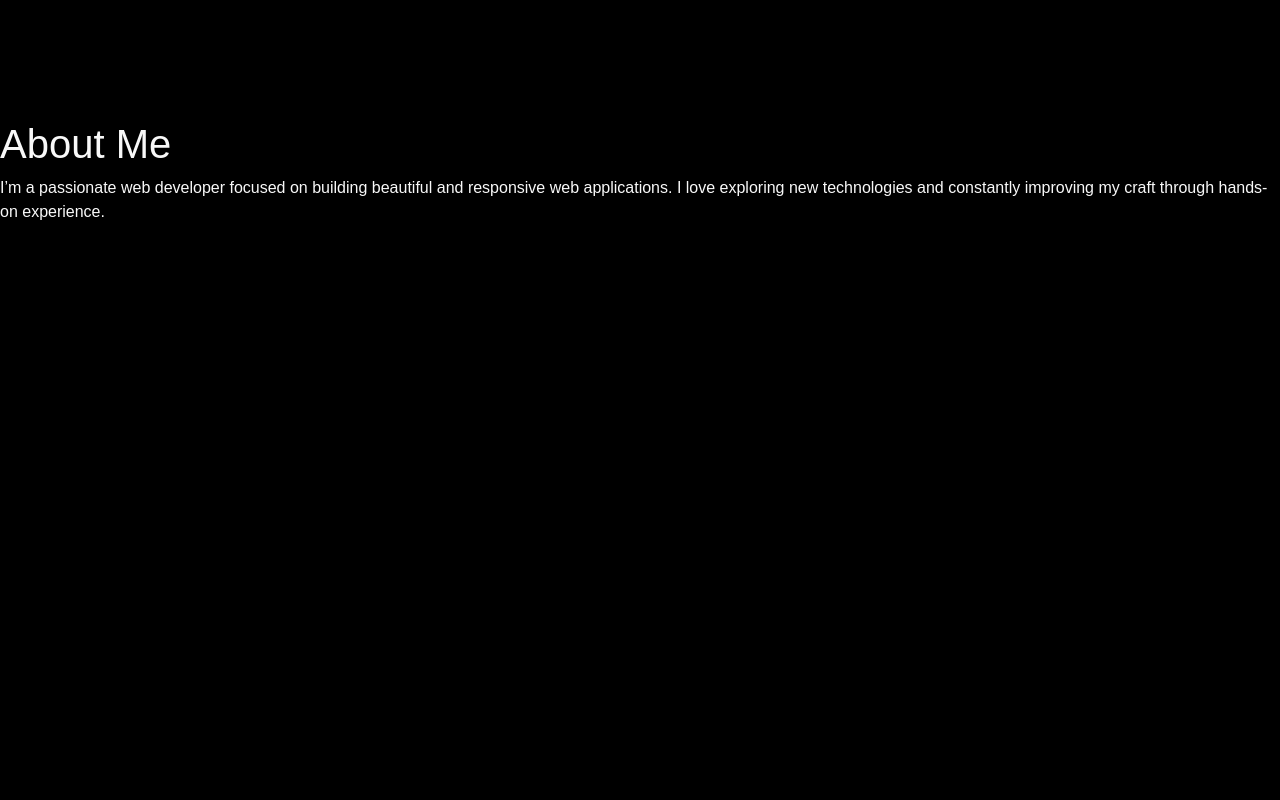
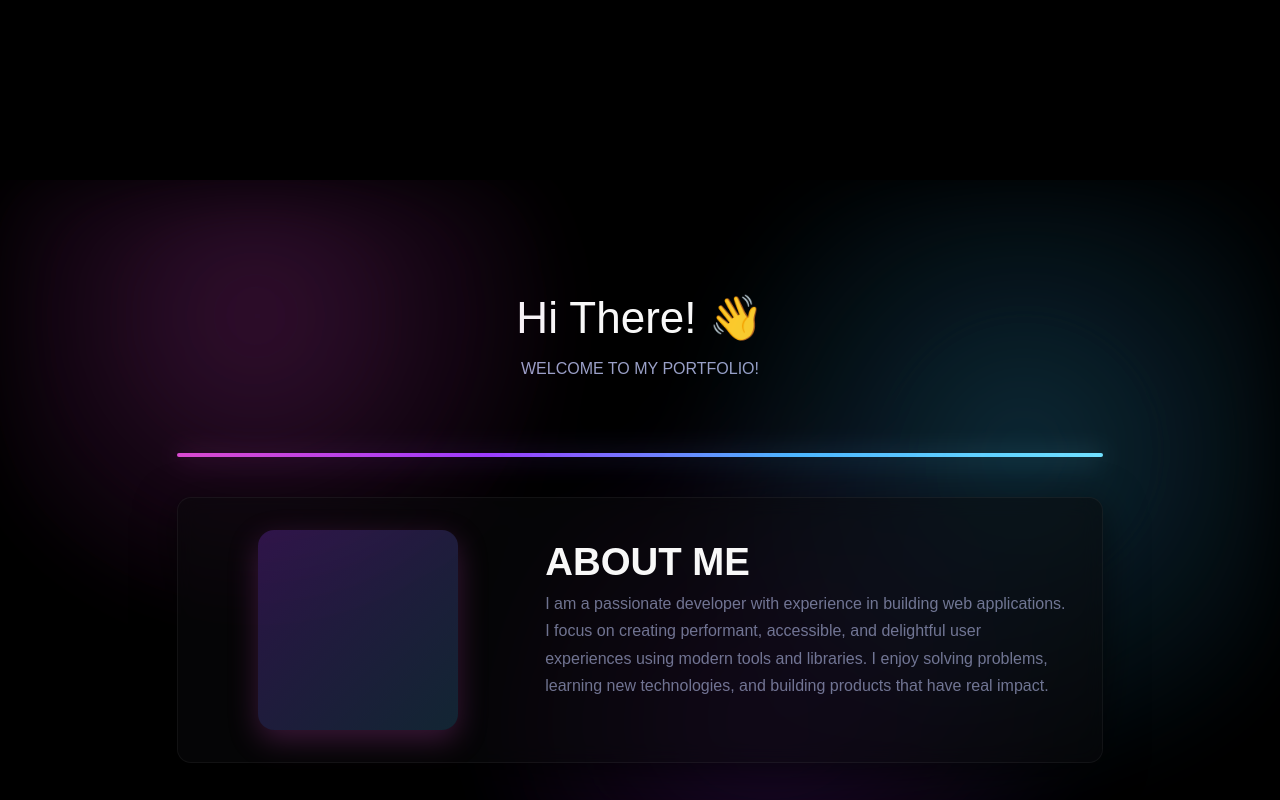
Before and after one commit to SathishWebDeveloper/Sathishkumar-Portfolio, a React (Vite) app: page / in a window 1280 px wide. Shown: the part 680-1480 px from the top of the page. Built offline with nearby package versions, Linux system fonts and the light colour scheme.

Commit message:
about section implemented

```diff
--- a/src/App.jsx
+++ b/src/App.jsx
@@ -33,18 +33,19 @@ export default function App() {
   }, [darkMode]);
 
   const savedTheme = localStorage.getItem("theme") || "light";
-if (savedTheme === "dark") {
+  if (savedTheme === "dark") {
   document.documentElement.classList.add("dark");
-}
+  }
 
 
   return (
     <>
-      {loading ? (
+    {/* <>
+          {loading ? (
         <Loader />
       ) : (
         <div>
-          {/* <Navbar darkMode={darkMode} setDarkMode={setDarkMode} /> */}
+          <Navbar darkMode={darkMode} setDarkMode={setDarkMode} />
           <Home />
           <About />
           <Experience />
@@ -53,6 +54,16 @@ if (savedTheme === "dark") {
           <Contact />
         </div>
       )}
+    </> */}
+        <div>
+          <Navbar darkMode={darkMode} setDarkMode={setDarkMode} />
+          <Home />
+          <About />
+          <Experience />
+          <Projects />
+          <Skills />
+          <Contact />
+        </div>
     </>
   );
 }
--- a/src/sections/About.jsx
+++ b/src/sections/About.jsx
@@ -1,22 +1,58 @@
-import React from "react";
-import { motion } from "framer-motion";
+import React, { useRef } from "react";
+import { Container, Row, Col } from "react-bootstrap";
+import { motion, useScroll, useTransform } from "framer-motion";
 
 export default function About() {
+  const sectionRef = useRef(null);
+
+  const { scrollYProgress } = useScroll({
+    target: sectionRef,
+    offset: ["start end", "end start"],
+  });
+
+  // Map progress (0..1) to opacity and y motion values
+  const opacity = useTransform(scrollYProgress, [0, 0.06, 0.24, 0.9, 1], [0, 1, 1, 0.6, 0]);
+  const y = useTransform(scrollYProgress, [0, 0.3, 1], [30, 0, -20]); // y is MotionValue
+
   return (
-    <section id="about" className="section">
-      <motion.div
-        initial={{ opacity: 0, y: 40 }}
-        whileInView={{ opacity: 1, y: 0 }}
-        transition={{ duration: 0.8 }}
-        viewport={{ once: true }}
-      >
-        <h1>About Me</h1>
-        <p>
-          I’m a passionate web developer focused on building beautiful and
-          responsive web applications. I love exploring new technologies and
-          constantly improving my craft through hands-on experience.
-        </p>
-      </motion.div>
+    <section className="about-section" ref={sectionRef}>
+      <Container>
+        <Row className="justify-content-center">
+          <Col lg={10}>
+            <div className="text-center" style={{ paddingTop: "1rem", paddingBottom: "1rem" }}>
+              <h2 style={{ fontSize: "2.75rem", color: "var(--text-color)", margin: 0 }}>
+                Hi There! <span role="img" aria-label="wave">👋</span>
+              </h2>
+              <p style={{ color: "var(--muted-color)", marginTop: "0.75rem" }}>WELCOME TO MY PORTFOLIO!</p>
+            </div>
+
+            <div className="about-divider" />
+
+            <div className="about-content">
+              <div className="left">
+                <div className="about-icon">
+                  {/* your SVG */}
+                </div>
+              </div>
+
+              <div className="right">
+                <div className="about-title">ABOUT ME</div>
+
+                {/* Correct usage: pass motion values directly as style props */}
+                <motion.p
+                  className="about-paragraph"
+                  style={{ opacity, y }}   // <-- pass MotionValues directly
+                >
+                  I am a passionate developer with experience in building web applications.
+                  I focus on creating performant, accessible, and delightful user experiences
+                  using modern tools and libraries. I enjoy solving problems, learning new
+                  technologies, and building products that have real impact.
+                </motion.p>
+              </div>
+            </div>
+          </Col>
+        </Row>
+      </Container>
     </section>
   );
 }
--- a/src/sections/Home.jsx
+++ b/src/sections/Home.jsx
@@ -23,7 +23,7 @@ export default function Home() {
       ></Particles>
 
       <Container className="home-content">
-        <Row>
+        <Row className='w-100 justify-spaceeven'>
           <Col md={6} className="home-header">
             <h1 style={{ paddingBottom: 15 }} className="heading">
               Hi There!{" "}
@@ -36,7 +36,7 @@ export default function Home() {
               I'M
               <strong className="main-name">
                 {" "}
-                Md Abu Bakkar Siddiqe Sajib
+                 SK
               </strong>
             </h1>
 
--- a/src/styles/App.scss
+++ b/src/styles/App.scss
@@ -4,6 +4,7 @@
 @use "./components/sections" as *;
 @use "./responsive" as *;
 @use "./components/home" as *;
+@use "./components/about" as *;
 
 html,
 body {
@@ -45,3 +46,9 @@ body {
     font-size: 2.2em !important;
     font-weight: 600 !important;
 }
+ .w-100{
+  width: 100%;
+ }
+.justify-spaceeven{
+  justify-content: space-evenly;
+}
--- a/src/styles/_variables.scss
+++ b/src/styles/_variables.scss
@@ -1,5 +1,8 @@
+/* ------------------------------------
+   Base Theme (LIGHT or DEFAULT THEME)
+------------------------------------ */
 :root {
-  /* Colors */
+  /* Your original brand colors */
   --bg-color: #f5f5f5;
   --text-color: #222;
   --muted-color: #555;
@@ -11,12 +14,40 @@
   --md: 768px;
   --lg: 1024px;
   --xl: 1280px;
+
+  /* ------------------------------
+     Neon Gradient Palette (LIGHT)
+  ------------------------------ */
+  --grad-pink: #b7179e;
+  --grad-purple: #6a2cff;
+  --grad-blue: #3b7bff;
+  --grad-cyan: #4cc9f0;
+
+  /* RGB versions for transparency */
+  --grad-pink-rgb: 183, 23, 158;
+  --grad-purple-rgb: 106, 44, 255;
+  --grad-blue-rgb: 59, 123, 255;
+  --grad-cyan-rgb: 76, 201, 240;
 }
 
+/* ------------------------------------
+            DARK MODE OVERRIDES
+------------------------------------ */
 .dark {
   --bg-color: #000;
   --text-color: #f8f8f8;
   --muted-color: #9aa0c7;
   --accent-color: #9a3cff;
   --btn-hover: #7b34e0;
+
+  /* neon variations (slightly brighter in dark mode) */
+  --grad-pink: #d74bcd;
+  --grad-purple: #9a3cff;
+  --grad-blue: #4cb9ff;
+  --grad-cyan: #7ce7ff;
+
+  --grad-pink-rgb: 215, 75, 205;
+  --grad-purple-rgb: 154, 60, 255;
+  --grad-blue-rgb: 76, 185, 255;
+  --grad-cyan-rgb: 124, 231, 255;
 }
--- /dev/null
+++ b/src/styles/components/_about.scss
@@ -0,0 +1,145 @@
+/* -------------------------
+   Responsive Mixins
+------------------------- */
+@mixin bp-sm { @media (max-width: var(--sm)) { @content; } }
+@mixin bp-md { @media (max-width: var(--md)) { @content; } }
+@mixin bp-lg { @media (max-width: var(--lg)) { @content; } }
+@mixin bp-xl { @media (max-width: var(--xl)) { @content; } }
+
+/* -------------------------
+   About Section
+------------------------- */
+.about-section {
+  background-color: var(--bg-color);
+  color: var(--text-color);
+  position: relative;
+  overflow: hidden;
+  padding: 6rem 1.5rem;
+  min-height: 60vh;
+
+  /* Neon radial blobs using only variables */
+  &::before {
+    content: "";
+    position: absolute;
+    inset: 0;
+    background-image:
+      radial-gradient(circle at 20% 20%, rgba(var(--grad-pink-rgb), 0.23) 0%, transparent 28%),
+      radial-gradient(circle at 80% 40%, rgba(var(--grad-blue-rgb), 0.23) 0%, transparent 32%),
+      radial-gradient(circle at 60% 80%, rgba(var(--grad-purple-rgb), 0.18) 0%, transparent 34%);
+    filter: blur(40px) saturate(120%);
+    opacity: 0.95;
+    pointer-events: none;
+    z-index: 0;
+  }
+}
+
+/* -------------------------
+   Gradient Divider Line
+------------------------- */
+.about-divider {
+  width: 100%;
+  height: 4px;
+  margin: 2.5rem 0;
+  border-radius: 999px;
+
+  background: linear-gradient(
+    90deg,
+    var(--grad-pink),
+    var(--grad-purple),
+    var(--grad-blue),
+    var(--grad-cyan)
+  );
+
+  &::after {
+    content: "";
+    display: block;
+    height: 6px;
+    border-radius: 999px;
+    background: inherit;
+    filter: blur(12px);
+    opacity: 0.28;
+    margin-top: 6px;
+  }
+}
+
+/* -------------------------
+   Content Layout
+------------------------- */
+.about-content {
+  position: relative;
+  z-index: 2;
+  display: flex;
+  align-items: center;
+  gap: 2.5rem;
+  padding: 2rem;
+  border-radius: 14px;
+
+  /* Glass effect only in dark mode */
+  .dark & {
+    background: rgba(10, 10, 12, 0.55);
+    backdrop-filter: blur(10px);
+    border: 1px solid rgba(255,255,255,0.05);
+    box-shadow: 0 10px 40px rgba(0,0,0,0.6);
+  }
+
+  @include bp-md {
+    flex-direction: column;
+    gap: 1.5rem;
+  }
+}
+
+.left {
+  width: 36%;
+  display: flex;
+  justify-content: center;
+  @include bp-md { width: 100%; }
+}
+
+.right {
+  width: 64%;
+  @include bp-md { width: 100%; }
+}
+
+/* -------------------------
+   Icon Box
+------------------------- */
+.about-icon {
+  width: 200px;
+  height: 200px;
+  border-radius: 16px;
+  background: linear-gradient(
+    135deg,
+    rgba(var(--grad-purple-rgb), 0.25),
+    rgba(var(--grad-blue-rgb), 0.18)
+  );
+  box-shadow: 0 10px 30px rgba(var(--grad-pink-rgb), 0.25);
+  display: flex;
+  align-items: center;
+  justify-content: center;
+
+  @include bp-md {
+    width: 160px;
+    height: 160px;
+  }
+}
+
+/* -------------------------
+   Typography
+------------------------- */
+.about-title {
+  font-size: 2.4rem;
+  font-weight: 700;
+  margin-bottom: 0.75rem;
+  color: var(--text-color);
+
+  @include bp-md {
+    font-size: 1.9rem;
+  }
+}
+
+.about-paragraph {
+  color: var(--muted-color);
+  font-size: 1rem;
+  line-height: 1.7;
+  max-width: 48rem;
+}
--- a/src/styles/components/_home.scss
+++ b/src/styles/components/_home.scss
@@ -11,10 +11,17 @@
   z-index: 1;
 }
 
+ .home-section{
+      display: flex;
+    align-items: center;
+    justify-content: center;
+ }
+
  .home-content {
-    padding: 9rem 0 2rem !important;
-    color: whitesmoke;
-    text-align: left;
+    height: 100%;
+    display: flex;
+    align-items: center;
+    justify-content: center;
   }
 
   .heading {
```
